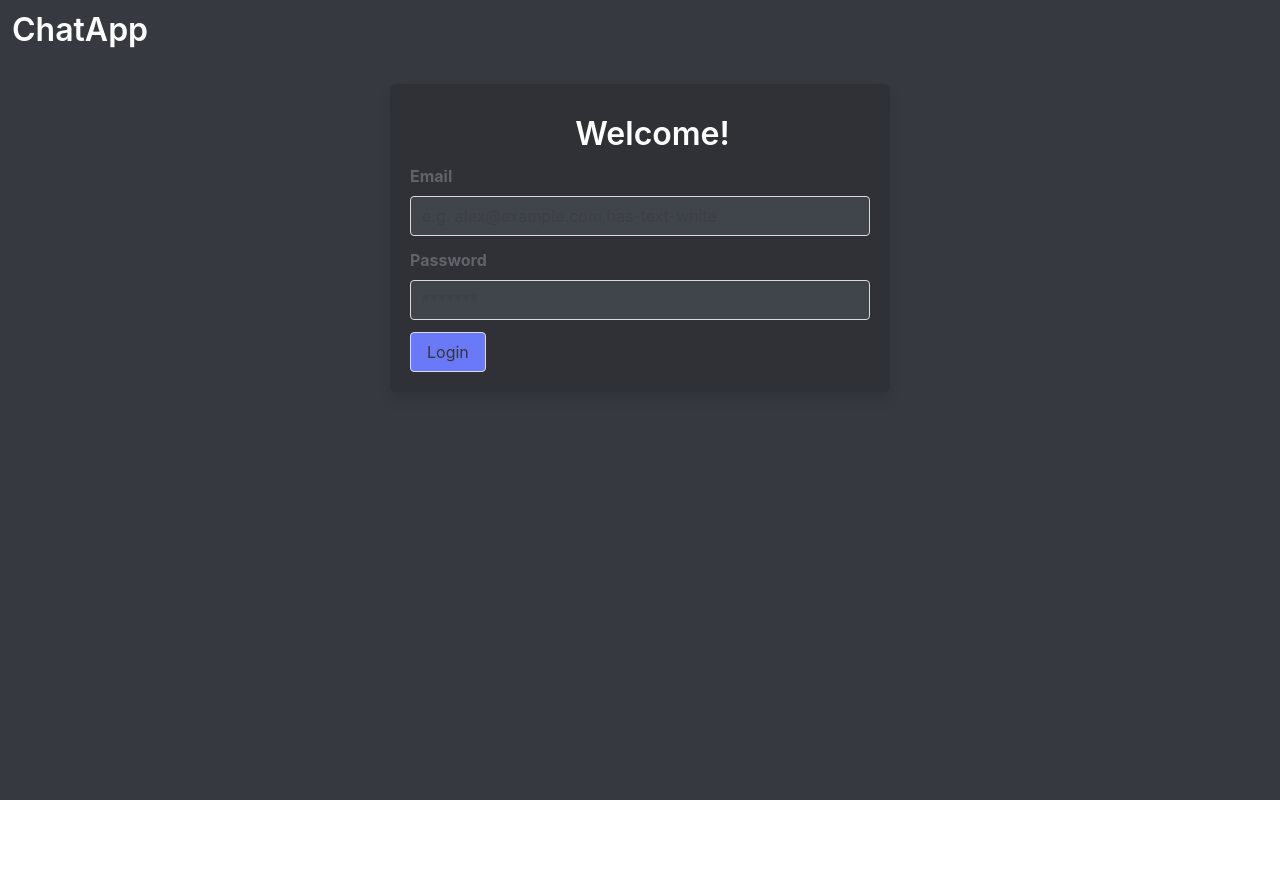
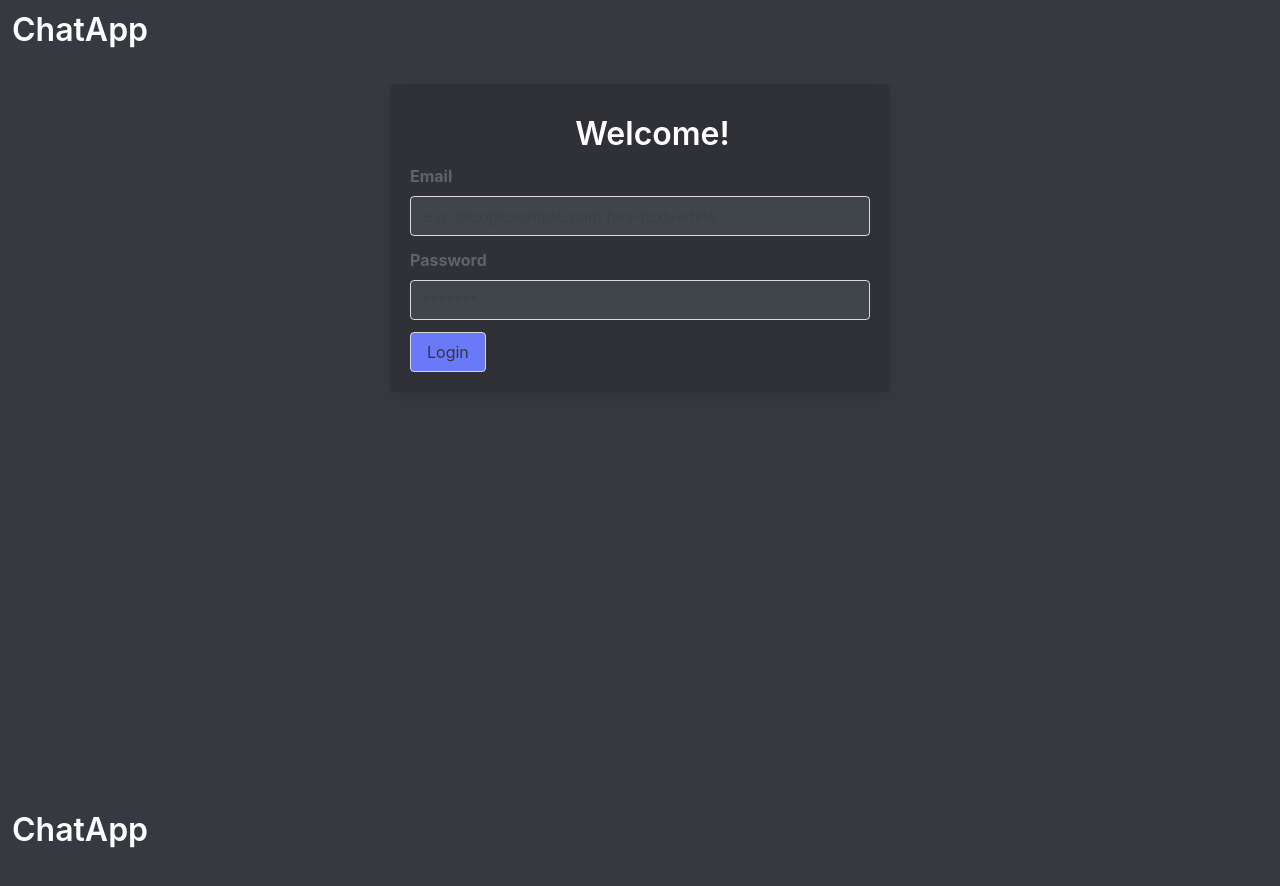
Before and after one commit to rohangreddy/ChatApp, a React (Create React App) app in the folder frontend/chat-app/: page / in a window 1280 px wide. Shown: the top 886 px of the page. Before the commit the page ends 800 px from the top, so only its background shows below. Built offline with nearby package versions, Linux system fonts and the light colour scheme.

Commit message:
added MainPage component

```diff
--- a/frontend/chat-app/src/App.js
+++ b/frontend/chat-app/src/App.js
@@ -2,13 +2,14 @@ import logo from './logo.svg';
 import './App.css';
 import React, { Component } from 'react'
 import Landing from './Components/landing'
-
+import MainPage from './Components/main'
 
 class App extends Component {
     render() {
         return (
             <div>
                 <Landing></Landing>
+                <MainPage></MainPage>
             </div>
         );
     }
```
